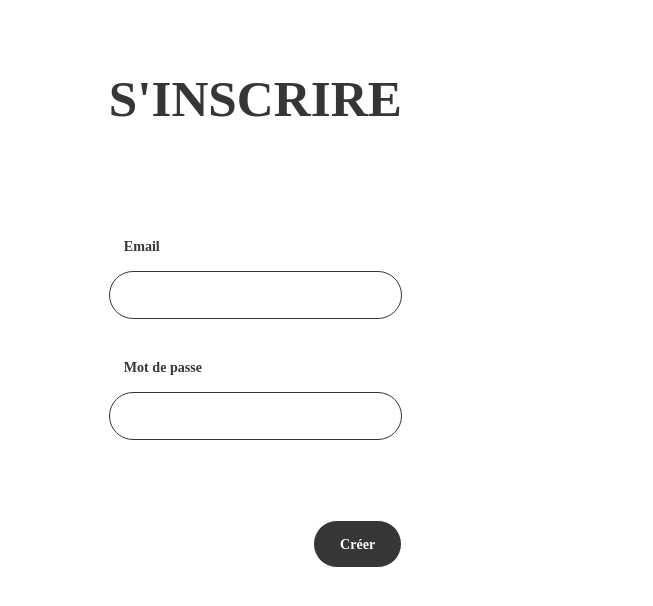
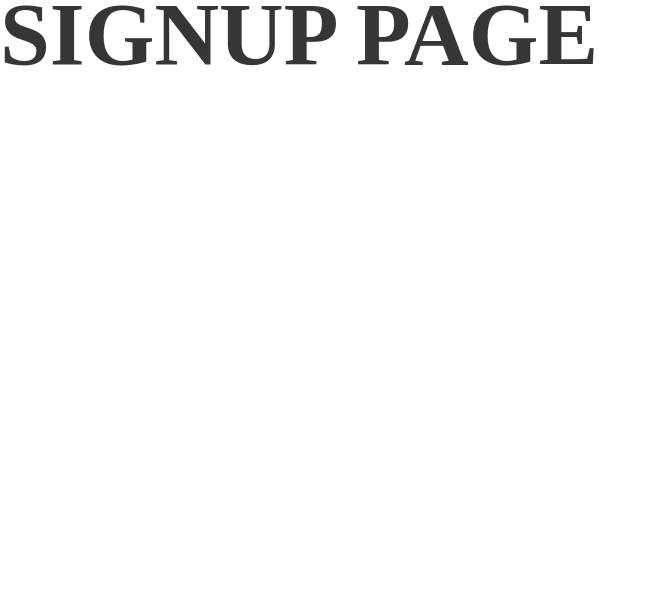
Before and after one commit to mathoos/cloudinary-client, a React (Create React App) app: page /signup in a window 1280 px wide. Shown: the top 606 px of the page, without its empty margins (0-653 px from the left). Built offline with nearby package versions, Linux system fonts and the light colour scheme; a web font is replaced by a local one.

Commit message:
test page signup

```diff
--- a/src/pages/Signup.js
+++ b/src/pages/Signup.js
@@ -3,53 +3,60 @@ import { useNavigate } from "react-router-dom";
 import { signupUser } from "../utilities/Server";
 import './Login.scss';
 
+// function Signup() {
+//     const [email, setEmail] = useState("");
+//     const [password, setPassword] = useState("");
+//     const [message, setMessage] = useState("");
+
+//     const navigate = useNavigate();
+
+//     let handleSubmit = async (e) => {
+//         e.preventDefault();
+
+//         try {
+//             const response = await signupUser(email, password); // Appelle la fonction signup
+//             console.log(response);
+//             setMessage("Inscription réussie !");
+//             navigate("/login"); // Redirection vers la page de connexion après le succès
+//         }
+//         catch (error) {
+//             console.log(error.response.data);
+//             setMessage("L'inscription a échoué");
+//         }
+//     };
+
+//     return (
+//         <div className="login">
+//             <div className="header_login">
+//                 <form className="header_login-form" id="signupForm" onSubmit={handleSubmit}>
+//                     <h1>S'inscrire</h1>
+//                     <div className="header_login-form--fieldset">
+//                         <fieldset>
+//                             <label htmlFor="email">Email</label>
+//                             <input type="email" id="email" name="email" required onChange={(e) => setEmail(e.target.value)} />
+//                         </fieldset>
+//                         <fieldset>
+//                             <label htmlFor="password">Mot de passe</label>
+//                             <input type="password" id="password" name="password" required onChange={(e) => setPassword(e.target.value)} />
+//                         </fieldset>
+//                         <fieldset id="error-message" className="error-message">
+//                             {message ? <p>{message}</p> : null}
+//                         </fieldset>
+//                     </div>
+//                     <div className="header_login-form--bouton">
+//                         <button className="bouton bouton_invertNoir" type="submit">Créer</button>
+//                     </div>
+//                 </form>
+//             </div>
+//         </div>
+//     )
+// }
+
+
+
 function Signup() {
-    const [email, setEmail] = useState("");
-    const [password, setPassword] = useState("");
-    const [message, setMessage] = useState("");
-
-    const navigate = useNavigate();
-
-    let handleSubmit = async (e) => {
-        e.preventDefault();
-
-        try {
-            const response = await signupUser(email, password); // Appelle la fonction signup
-            console.log(response);
-            setMessage("Inscription réussie !");
-            navigate("/login"); // Redirection vers la page de connexion après le succès
-        }
-        catch (error) {
-            console.log(error.response.data);
-            setMessage("L'inscription a échoué");
-        }
-    };
-
-    return (
-        <div className="login">
-            <div className="header_login">
-                <form className="header_login-form" id="signupForm" onSubmit={handleSubmit}>
-                    <h1>S'inscrire</h1>
-                    <div className="header_login-form--fieldset">
-                        <fieldset>
-                            <label htmlFor="email">Email</label>
-                            <input type="email" id="email" name="email" required onChange={(e) => setEmail(e.target.value)} />
-                        </fieldset>
-                        <fieldset>
-                            <label htmlFor="password">Mot de passe</label>
-                            <input type="password" id="password" name="password" required onChange={(e) => setPassword(e.target.value)} />
-                        </fieldset>
-                        <fieldset id="error-message" className="error-message">
-                            {message ? <p>{message}</p> : null}
-                        </fieldset>
-                    </div>
-                    <div className="header_login-form--bouton">
-                        <button className="bouton bouton_invertNoir" type="submit">Créer</button>
-                    </div>
-                </form>
-            </div>
-        </div>
-    )
+    return <h1>Signup Page</h1>;
 }
 
+
 export default Signup;
```
